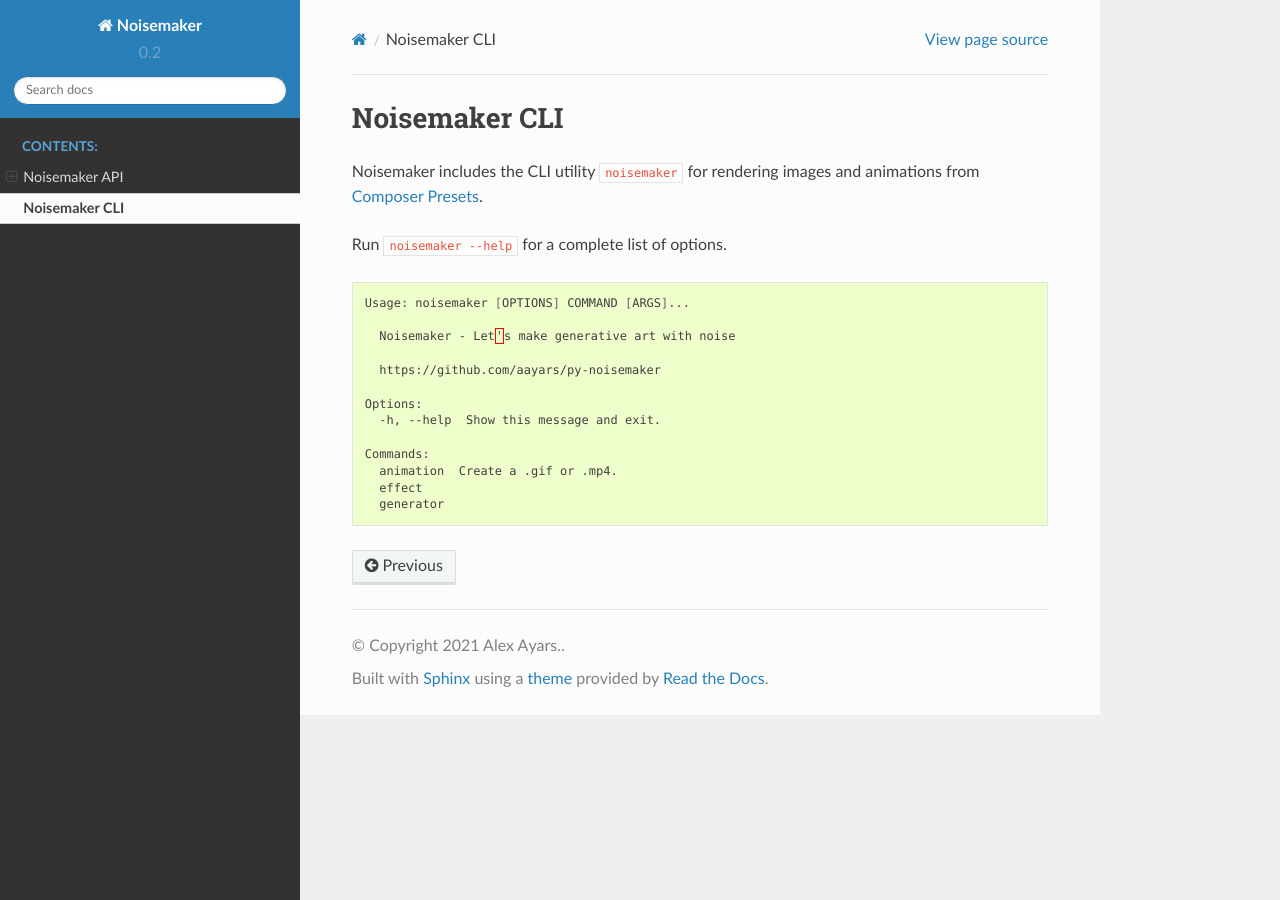
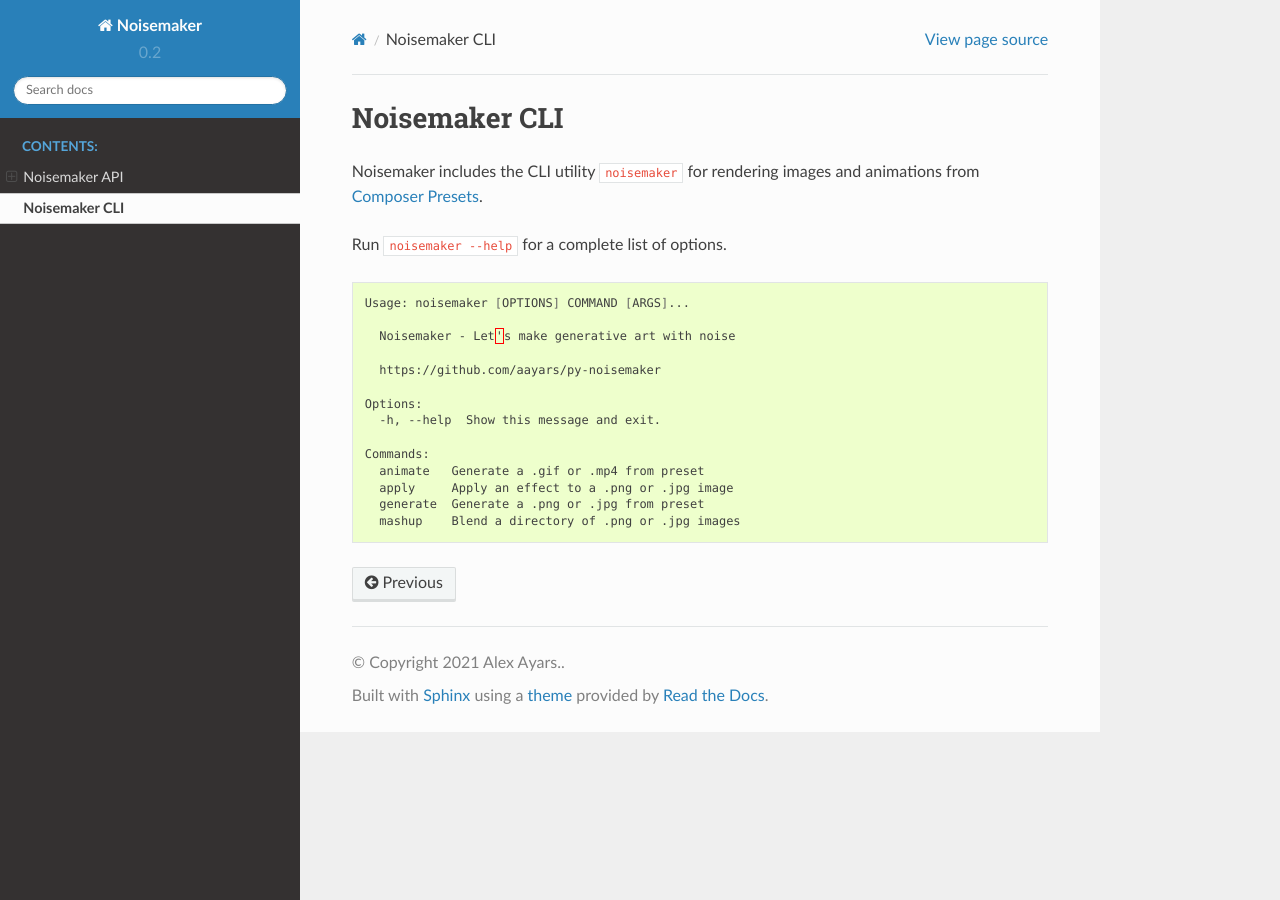
Before and after one commit to aayars/py-noisemaker, a Sphinx documentation site: the page built from docs/cli.rst, in a window 1280 px wide. Built offline with Sphinx 7.4.7 and the Read the Docs theme 2.0.0, drawn with Linux system fonts in a browser that asks for light colours.

Commit message:
turn CLI actions into verbs

```diff
--- a/docs/noisemaker-help.txt
+++ b/docs/noisemaker-help.txt
@@ -8,6 +8,7 @@
   -h, --help  Show this message and exit.
 
 Commands:
-  animation  Create a .gif or .mp4.
-  effect
-  generator
+  animate   Generate a .gif or .mp4 from preset
+  apply     Apply an effect to a .png or .jpg image
+  generate  Generate a .png or .jpg from preset
+  mashup    Blend a directory of .png or .jpg images
--- a/setup.py
+++ b/setup.py
@@ -4,7 +4,7 @@
 
 
 setup(name='noisemaker',
-      version='0.3.0',
+      version='0.4.0',
       description='Generates procedural noise with Python 3 and TensorFlow',
       author='Alex Ayars',
       author_email='aayars@gmail.com',
```
Also changed, not shown: 1 other file.
